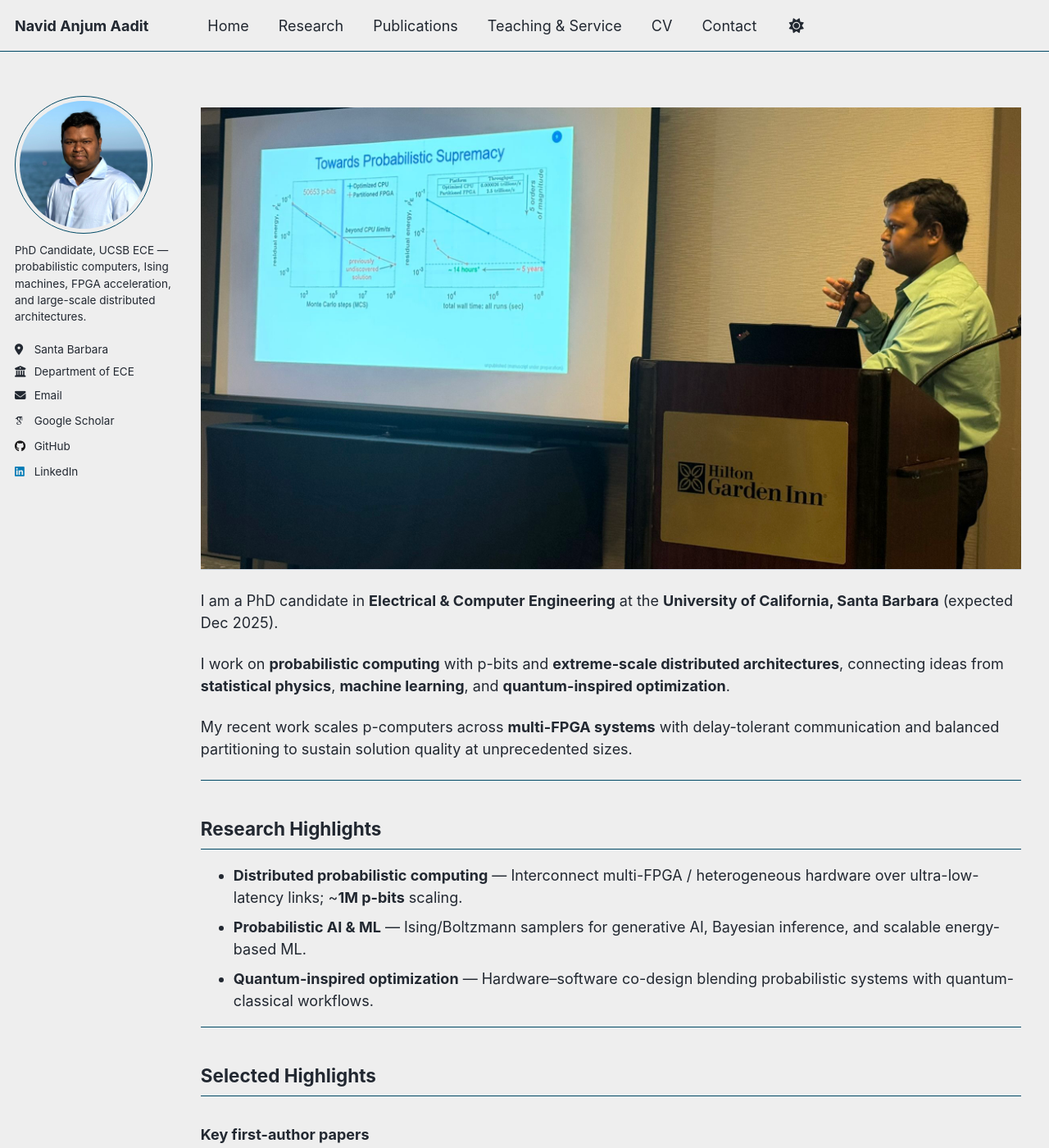
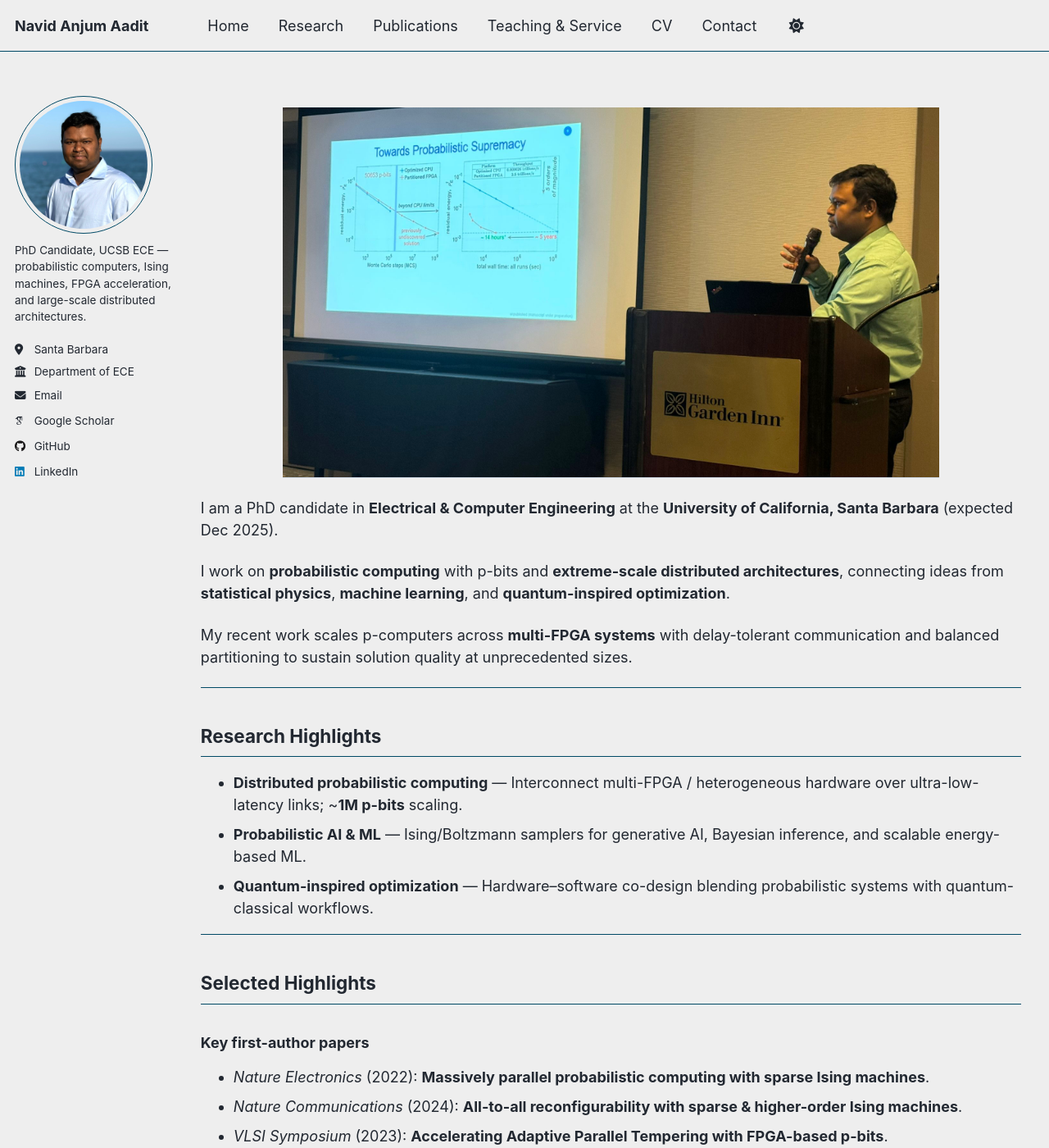
Before and after one commit to navidaadit/navidaadit.github.io, a Jekyll site: the page built from _pages/about.md, in a window 1280 px wide and 1400 px high. Shown: the whole window at 82% size. Built offline with Jekyll 4.4.1, drawn with Linux system fonts in a browser that asks for light colours; some web fonts are replaced; a script that is not in the unit is left out.

Commit message:
Update _custom.scss

```diff
--- a/_sass/_custom.scss
+++ b/_sass/_custom.scss
@@ -1,12 +1,12 @@
 /* ===========================
-   Navid Aadit — site overrides (no hero overlap/crop, wider layout)
+   Navid Aadit — site overrides (no hero overlap/crop, tuned widths)
    =========================== */
 
-/* Use full viewport width (removes big right-side gap) */
+/* Use ~90% of viewport width to avoid a huge right gutter */
 .initial-content,
 .page__inner,
 .page {
-  max-width: 100%;
+  max-width: 90vw;         /* was 100%; 90vw keeps a little margin on large screens */
   margin-left: auto;
   margin-right: auto;
   padding-left: 16px;
@@ -48,6 +48,9 @@
 /* Clear any legacy float wrapping */
 .page::after { content: ""; display: block; clear: both; }
 
+/* Hide the name under the headshot explicitly (belt & suspenders) */
+.author__name { display: none !important; }
+
 /* Avatar */
 .author__avatar img {
   width: 168px;
@@ -61,12 +64,12 @@
 .page__hero--overlay,
 .hero-landing { display: none !important; }
 
-/* Our hero (no cropping; sits inside right column) */
+/* Our hero (no cropping; 80% width; centered in right column) */
 .hero-img {
   display: block;
-  width: 100%;
+  width: 80%;         /* was 100%; now smaller visual footprint */
   height: auto;
-  margin: 0 0 1rem 0;
+  margin: 0 auto 1rem auto;  /* center it */
   border-bottom: 1px solid #cbd5e1;
 }
 
@@ -87,4 +90,9 @@
     background: transparent;
     padding-right: 0;
   }
+  .hero-img {
+    width: 100%;      /* full width on phones */
+    margin-left: 0;
+    margin-right: 0;
+  }
 }
```
